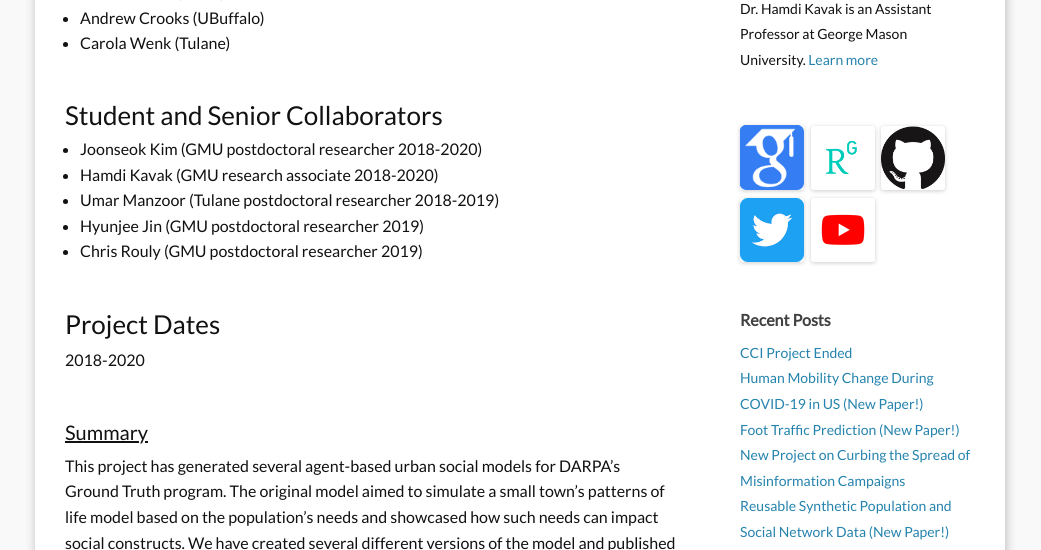
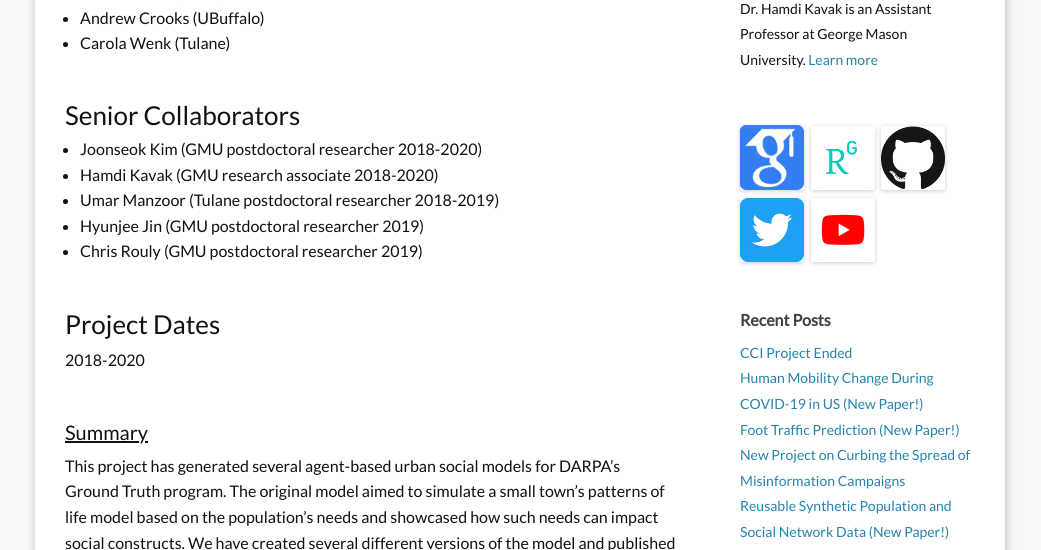
Before and after one commit to hamdikavak/hamdikavak.github.io, a Jekyll site: the page built from research/modeling-and-simulation-darpa-urban-life.md, in a window 1280 px wide and 900 px high, cut to the strip 350-900 px from the top of the window. Shown: the whole strip, without its empty margins (120-1161 px from the left). Built offline with Jekyll 4.4.1, drawn with Linux system fonts in a browser that asks for light colours; nearby versions of some CDN libraries; some of the changed text lies outside the part shown.

Commit message:
darpa project page update

```diff
--- a/research/modeling-and-simulation-darpa-urban-life.md
+++ b/research/modeling-and-simulation-darpa-urban-life.md
@@ -15,7 +15,7 @@ permalink: /research/modeling-and-simulation-darpa-urban-life/
 
 <br/>
 
-### Student and Senior Collaborators
+### Senior Collaborators
 - Joonseok Kim (GMU postdoctoral researcher 2018-2020)
 - Hamdi Kavak (GMU research associate 2018-2020)
 - Umar Manzoor (Tulane postdoctoral researcher 2018-2019)
```
Also changed, not shown: other parts of research/modeling-and-simulation-darpa-urban-life.md (+1 -1 lines).
